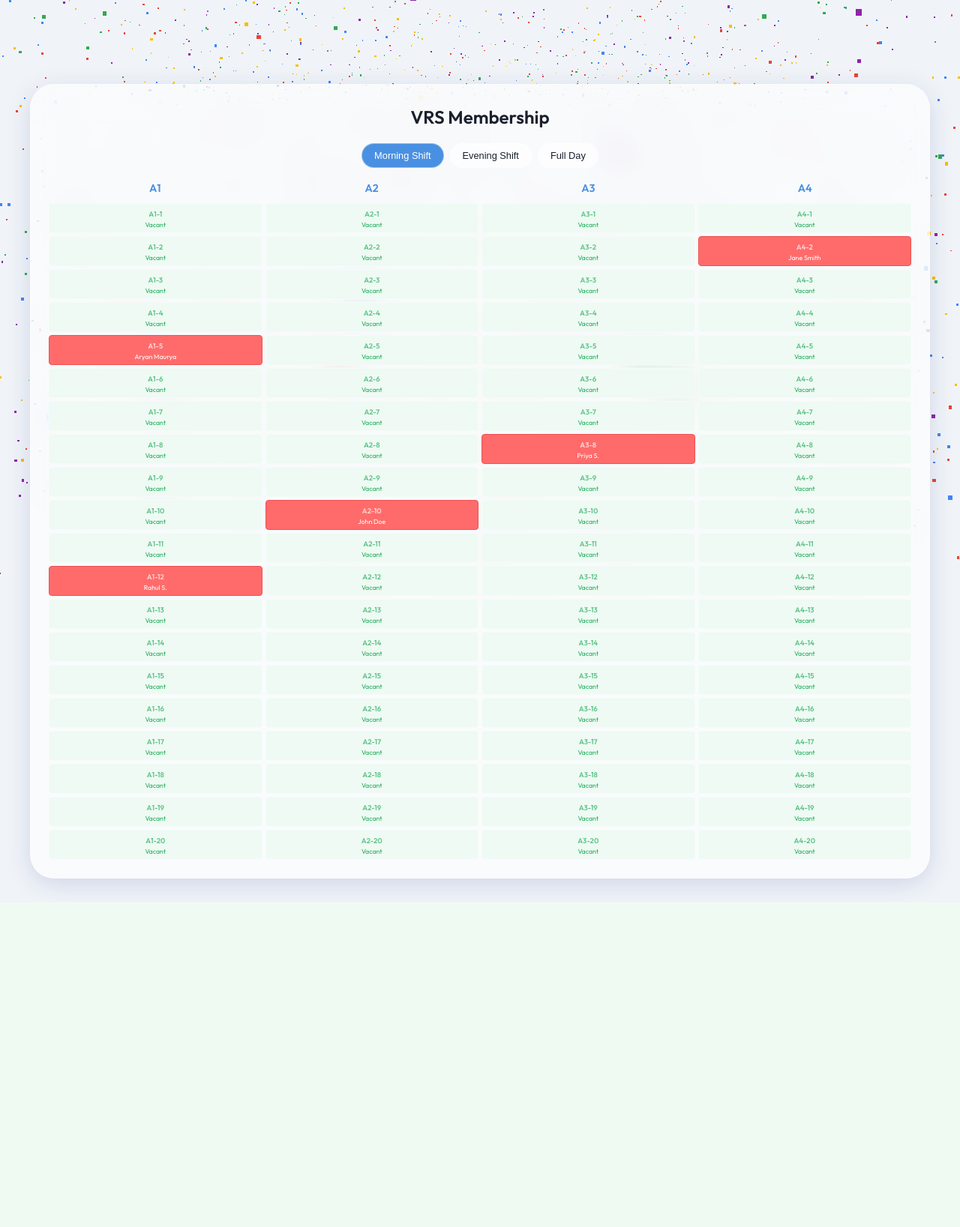
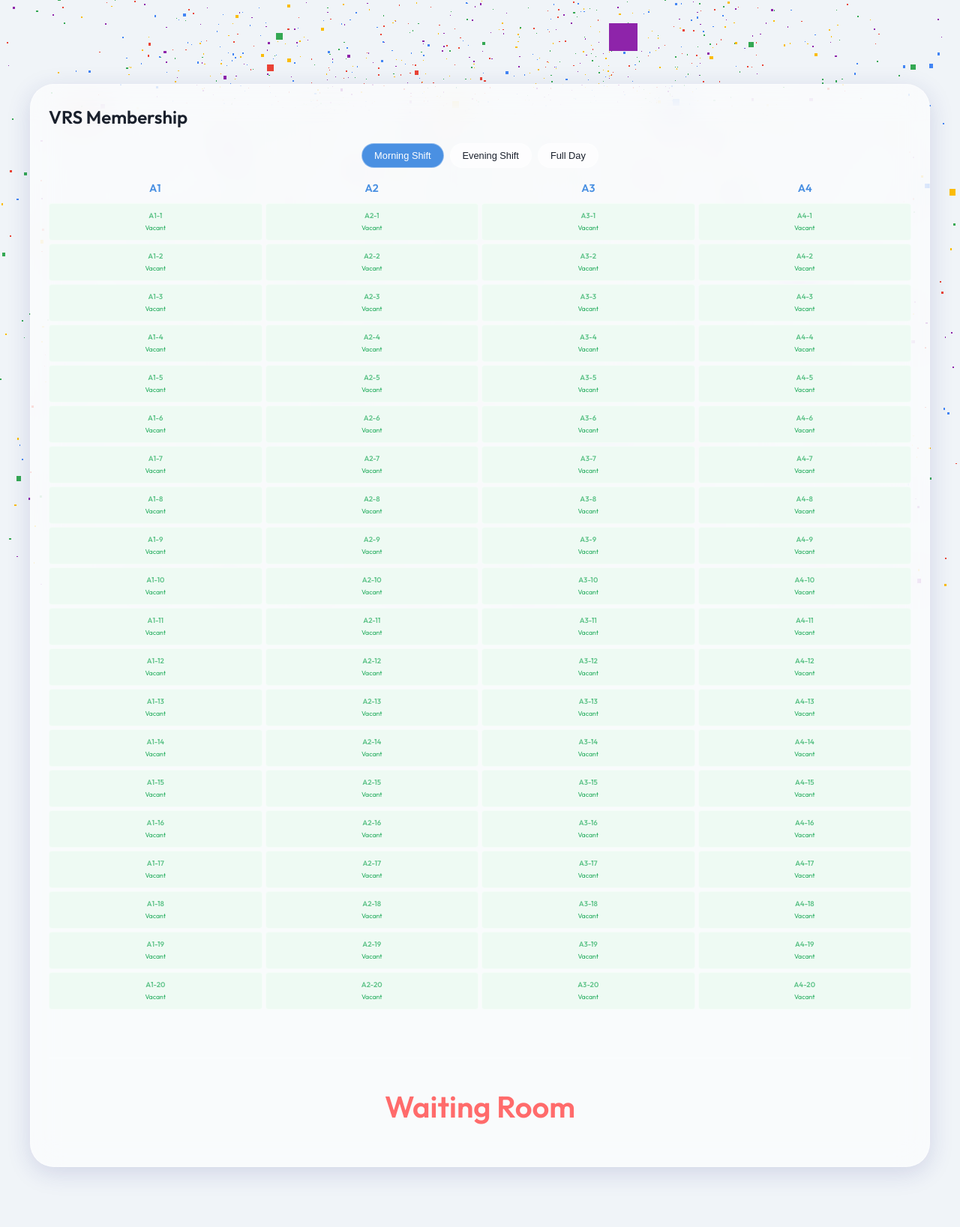
Before and after one commit to aryanRN2/VRS-Library, a Flask app: page /membership in a window 1280 px wide. Shown: the whole page at 75% size. Before the commit the page ends 1193 px from the top, so only its background shows below. Run offline with Flask 3, Linux system fonts and the light colour scheme; data that the repository does not hold is empty; some libraries are stand-ins or nearby versions.

Commit message:
Full DB integration: SQLAlchemy models, real-time booking, and admin eviction to waiting room

```diff
--- a/app.py
+++ b/app.py
@@ -1,6 +1,35 @@
-from flask import Flask, render_template
+import os
+from flask import Flask, render_template, request, jsonify
+from flask_sqlalchemy import SQLAlchemy
 
 app = Flask(__name__)
+app.config['SQLALCHEMY_DATABASE_URI'] = 'sqlite:///library.db'
+app.config['SQLALCHEMY_TRACK_MODIFICATIONS'] = False
+db = SQLAlchemy(app)
+
+# Models
+class Seat(db.Model):
+    id = db.Column(db.String(10), primary_key=True) # e.g., A1-1
+
+class Booking(db.Model):
+    id = db.Column(db.Integer, primary_key=True)
+    seat_id = db.Column(db.String(10), db.ForeignKey('seat.id'), nullable=False)
+    user_name = db.Column(db.String(100), nullable=False)
+    shift = db.Column(db.String(20), nullable=False) # morning, evening, full
+
+class WaitingRoom(db.Model):
+    id = db.Column(db.Integer, primary_key=True)
+    user_name = db.Column(db.String(100), nullable=False)
+    removed_from_seat = db.Column(db.String(10))
+
+with app.app_context():
+    db.create_all()
+    if Seat.query.count() == 0:
+        for col in range(1, 5):
+            for row in range(1, 21):
+                new_seat = Seat(id=f"A{col}-{row}")
+                db.session.add(new_seat)
+        db.session.commit()
 
 @app.route('/')
 def index():
@@ -8,15 +37,59 @@ def index():
 
 @app.route('/membership')
 def membership():
-    return render_template('membership.html')
+    is_admin = request.args.get('admin') == 'true'
+    return render_template('membership.html', is_admin=is_admin)
 
-@app.route('/about')
-def about():
-    return "<h1>About VRS Library</h1><p>Work in progress...</p>"
+@app.route('/api/seats')
+def get_seats():
+    shift = request.args.get('shift', 'morning')
+    bookings = Booking.query.filter_by(shift=shift).all()
+    booking_map = {b.seat_id: b.user_name for b in bookings}
 
-@app.route('/renew')
-def renew():
-    return "<h1>Renew Membership</h1><p>Work in progress...</p>"
+    seats = Seat.query.all()
+    result = []
+    for s in seats:
+        result.append({
+            'id': s.id,
+            'user': booking_map.get(s.id)
+        })
+    return jsonify(result)
+
+@app.route('/api/book', methods=['POST'])
+def book_seat():
+    data = request.get_json()
+    seat_id = data.get('seat_id')
+    user_name = data.get('user_name')
+    shift = data.get('shift')
+
+    existing = Booking.query.filter_by(seat_id=seat_id, shift=shift).first()
+    if existing:
+        return jsonify({'success': False, 'message': 'Already booked'}), 400
+
+    new_booking = Booking(seat_id=seat_id, user_name=user_name, shift=shift)
+    db.session.add(new_booking)
+    db.session.commit()
+    return jsonify({'success': True})
+
+@app.route('/api/admin/remove', methods=['POST'])
+def remove_user():
+    data = request.get_json()
+    seat_id = data.get('seat_id')
+    shift = data.get('shift')
+
+    booking = Booking.query.filter_by(seat_id=seat_id, shift=shift).first()
+    if booking:
+        wait = WaitingRoom(user_name=booking.user_name, removed_from_seat=seat_id)
+        db.session.add(wait)
+        db.session.delete(booking)
+        db.session.commit()
+        return jsonify({'success': True})
+    return jsonify({'success': False, 'message': 'No booking found'}), 404
+
+@app.route('/api/waiting_room')
+def get_waiting_room():
+    waiting = WaitingRoom.query.all()
+    return jsonify([{'user_name': w.user_name, 'seat': w.removed_from_seat} for w in waiting])
 
 if __name__ == '__main__':
     app.run(debug=True, port=9090)
--- a/requirements.txt
+++ b/requirements.txt
@@ -1 +1,2 @@
 flask
+flask-sqlalchemy
--- a/templates/membership.html
+++ b/templates/membership.html
@@ -3,7 +3,12 @@
 {% block content %}
 <section class="membership-section">
     <div class="glass-card membership-container">
-        <h1>VRS Membership</h1>
+        <div class="header-flex">
+            <h1>VRS Membership</h1>
+            {% if is_admin %}
+            <span class="admin-badge">Admin Mode</span>
+            {% endif %}
+        </div>
 
         <!-- Shift Selector -->
         <div class="shift-selector">
@@ -23,8 +28,28 @@
         <div class="seat-grid" id="seat-grid">
             <!-- Seats will be generated by JS -->
         </div>
+
+        <!-- Waiting Room Section -->
+        <div class="waiting-room-section">
+            <h2>Waiting Room</h2>
+            <div id="waiting-list" class="waiting-list">
+                <!-- Waiting users will appear here -->
+            </div>
+        </div>
     </div>
 </section>
+
+<!-- Simple Booking Modal -->
+<div id="booking-modal" class="modal hidden">
+    <div class="modal-content glass-card">
+        <h3>Book Seat <span id="modal-seat-id"></span></h3>
+        <input type="text" id="user-name-input" placeholder="Enter Your Name" class="glass-input">
+        <div class="modal-btns">
+            <button id="confirm-book" class="glass-btn">Book Now</button>
+            <button id="close-modal" class="glass-btn secondary">Cancel</button>
+        </div>
+    </div>
+</div>
 
 <style>
 .membership-section {
@@ -32,8 +57,8 @@
     min-height: 100vh;
     display: flex;
     justify-content: center;
-    align-items: flex-start; /* Align to top to show more boxes */
-    padding-bottom: 2rem;
+    align-items: flex-start;
+    padding-bottom: 5rem;
 }
 
 .membership-container {
@@ -41,6 +66,21 @@
     width: 98%;
     padding: 1.5rem;
     margin-top: 2rem;
+}
+
+.header-flex {
+    display: flex;
+    justify-content: space-between;
+    align-items: center;
+}
+
+.admin-badge {
+    background: #4285F4;
+    color: white;
+    padding: 0.3rem 0.8rem;
+    border-radius: 1rem;
+    font-size: 0.8rem;
+    font-weight: 600;
 }
 
 .shift-selector {
@@ -82,11 +122,11 @@
     grid-template-columns: repeat(4, 1fr);
     grid-template-rows: repeat(20, auto);
     grid-auto-flow: column;
-    gap: 4px; /* Minimal gap */
+    gap: 4px;
 }
 
 .seat {
-    min-height: 40px; /* Smaller height */
+    min-height: 50px;
     background: rgba(255, 255, 255, 0.8);
     border: 1px solid var(--glass-border);
     border-radius: 4px;
@@ -94,112 +134,190 @@
     flex-direction: column;
     align-items: center;
     justify-content: center;
-    padding: 2px;
+    padding: 4px;
     transition: all 0.2s ease;
-    overflow: hidden;
-}
-
-.seat:hover {
-    background: #fff;
-    box-shadow: 0 4px 10px rgba(0,0,0,0.1);
+    position: relative;
 }
 
 .seat-id {
     font-size: 0.6rem;
     font-weight: 700;
     opacity: 0.7;
-    margin-bottom: 2px;
 }
 
 .seat-user {
     font-size: 0.55rem;
     text-align: center;
-    line-height: 1;
-    word-break: break-word;
     font-weight: 500;
+    margin: 2px 0;
 }
 
-.seat.booked {
-    background: #ff6b6b !important;
-    color: white;
-    border-color: #ee5253;
+.seat.booked { background: #ff6b6b !important; color: white; }
+.seat.available { background: #eefaf3; color: #27ae60; cursor: pointer; }
+
+.admin-action {
+    font-size: 0.5rem;
+    background: rgba(0,0,0,0.1);
+    border: none;
+    padding: 2px 5px;
+    border-radius: 3px;
+    cursor: pointer;
+    margin-top: 2px;
 }
 
-.seat.available {
-    background: #eefaf3;
-    color: #27ae60;
+.waiting-room-section {
+    margin-top: 4rem;
+    border-top: 1px solid var(--glass-border);
+    padding-top: 2rem;
 }
 
-/* Hide detail overlay styles as requested */
-.seat-detail { display: none; }
+.waiting-list {
+    display: flex;
+    flex-wrap: wrap;
+    gap: 1rem;
+    margin-top: 1rem;
+}
+
+.waiting-item {
+    background: var(--glass-bg);
+    padding: 0.5rem 1rem;
+    border-radius: 1rem;
+    border: 1px solid var(--glass-border);
+    font-size: 0.8rem;
+}
+
+/* Modal */
+.modal {
+    position: fixed;
+    top: 0;
+    left: 0;
+    width: 100%;
+    height: 100%;
+    background: rgba(0,0,0,0.5);
+    display: flex;
+    justify-content: center;
+    align-items: center;
+    z-index: 1000;
+}
+
+.modal.hidden { display: none; }
+
+.modal-content {
+    width: 300px;
+    padding: 2rem;
+    text-align: center;
+}
+
+.glass-input {
+    width: 100%;
+    padding: 0.8rem;
+    margin: 1rem 0;
+    border-radius: 0.5rem;
+    border: 1px solid var(--glass-border);
+}
+
+.modal-btns {
+    display: flex;
+    gap: 0.5rem;
+}
 </style>
 
 <script>
+const isAdmin = {{ 'true' if is_admin else 'false' }};
+let currentShift = 'morning';
+let selectedSeat = null;
+
 document.addEventListener('DOMContentLoaded', () => {
     const grid = document.getElementById('seat-grid');
     const shiftBtns = document.querySelectorAll('.shift-btn');
+    const modal = document.getElementById('booking-modal');
+    const closeBtn = document.getElementById('close-modal');
+    const confirmBtn = document.getElementById('confirm-book');
 
-    const mockBookings = {
-        morning: {
-            'A1-5': 'Aryan Maurya',
-            'A2-10': 'John Doe',
-            'A4-2': 'Jane Smith',
-            'A1-12': 'Rahul S.',
-            'A3-8': 'Priya S.'
-        },
-        evening: {
-            'A1-1': 'Rahul Singh',
-            'A3-15': 'Priya Sharma',
-            'A4-20': 'Kevin Hart'
-        },
-        full: {
-            'A1-5': 'Aryan Maurya',
-            'A2-2': 'Amit Kumar',
-            'A4-10': 'Suresh R.'
+    async function loadSeats() {
+        const res = await fetch(`/api/seats?shift=${currentShift}`);
+        const seats = await res.json();
+        renderGrid(seats);
+        loadWaitingRoom();
+    }
+
+    function renderGrid(seats) {
+        grid.innerHTML = '';
+        seats.forEach(seat => {
+            const el = document.createElement('div');
+            el.className = `seat ${seat.user ? 'booked' : 'available'}`;
+
+            let content = `<div class="seat-id">${seat.id}</div>
+                           <div class="seat-user">${seat.user || 'Vacant'}</div>`;
+
+            if (isAdmin && seat.user) {
+                content += `<button class="admin-action" onclick="removeSeat('${seat.id}')">Remove</button>`;
+            }
+
+            el.innerHTML = content;
+
+            if (!seat.user) {
+                el.onclick = () => openBooking(seat.id);
+            }
+
+            grid.appendChild(el);
+        });
+    }
+
+    async function loadWaitingRoom() {
+        const res = await fetch('/api/waiting_room');
+        const data = await res.json();
+        const list = document.getElementById('waiting-list');
+        list.innerHTML = data.map(w => `
+            <div class="waiting-item">
+                <b>${w.user_name}</b> (from ${w.seat})
+            </div>
+        `).join('');
+    }
+
+    window.removeSeat = async (id) => {
+        const res = await fetch('/api/admin/remove', {
+            method: 'POST',
+            headers: {'Content-Type': 'application/json'},
+            body: JSON.stringify({seat_id: id, shift: currentShift})
+        });
+        if (res.ok) loadSeats();
+    };
+
+    function openBooking(id) {
+        selectedSeat = id;
+        document.getElementById('modal-seat-id').innerText = id;
+        modal.classList.remove('hidden');
+    }
+
+    confirmBtn.onclick = async () => {
+        const name = document.getElementById('user-name-input').value;
+        if (!name) return alert('Please enter name');
+
+        const res = await fetch('/api/book', {
+            method: 'POST',
+            headers: {'Content-Type': 'application/json'},
+            body: JSON.stringify({seat_id: selectedSeat, user_name: name, shift: currentShift})
+        });
+
+        if (res.ok) {
+            modal.classList.add('hidden');
+            loadSeats();
         }
     };
 
-    let currentShift = 'morning';
-
-    function generateSeats() {
-        grid.innerHTML = '';
-        for (let col = 1; col <= 4; col++) {
-            for (let row = 1; row <= 20; row++) {
-                const seatId = `A${col}-${row}`;
-                const seat = document.createElement('div');
-                seat.className = 'seat';
-
-                const user = mockBookings[currentShift][seatId];
-
-                if (user) {
-                    seat.classList.add('booked');
-                    seat.innerHTML = `
-                        <div class="seat-id">${seatId}</div>
-                        <div class="seat-user">${user}</div>
-                    `;
-                } else {
-                    seat.classList.add('available');
-                    seat.innerHTML = `
-                        <div class="seat-id">${seatId}</div>
-                        <div class="seat-user">Vacant</div>
-                    `;
-                }
-
-                grid.appendChild(seat);
-            }
-        }
-    }
+    closeBtn.onclick = () => modal.classList.add('hidden');
 
     shiftBtns.forEach(btn => {
         btn.addEventListener('click', () => {
             shiftBtns.forEach(b => b.classList.remove('active'));
             btn.classList.add('active');
             currentShift = btn.dataset.shift;
-            generateSeats();
+            loadSeats();
         });
     });
 
-    generateSeats();
+    loadSeats();
 });
 </script>
 {% endblock %}
```
Also changed, not shown: instance/library.db (added).
